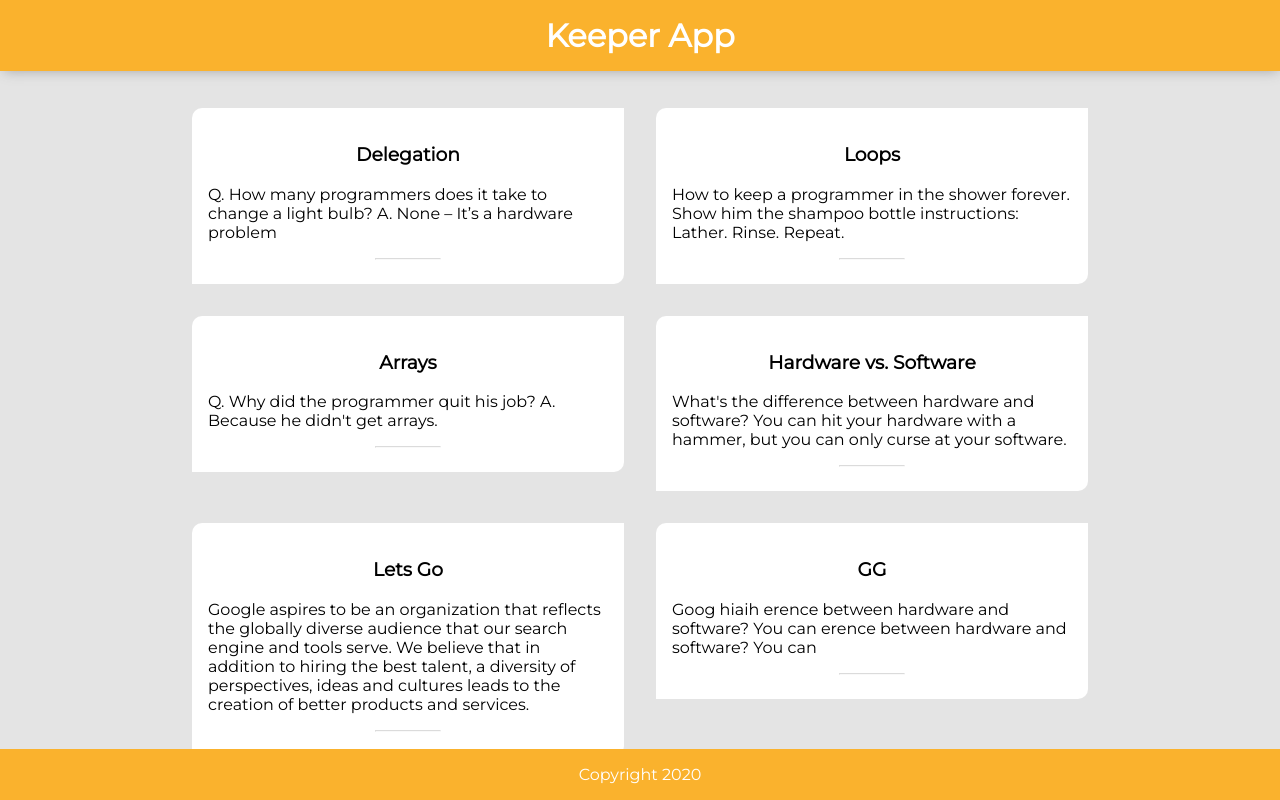
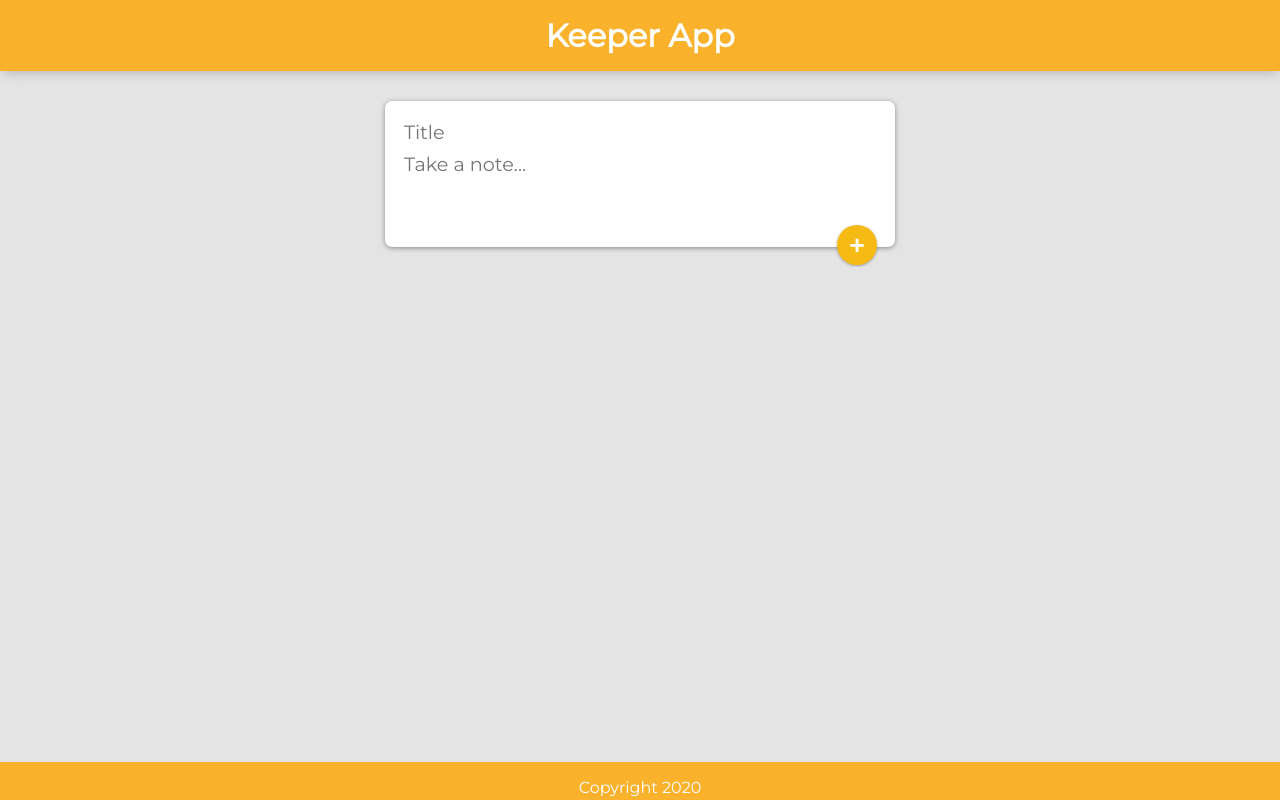
Before and after one commit to antirex/React_keeperApp, a React (Create React App) app: page / in a window 1280 px wide. Built offline with nearby package versions, Linux system fonts and the light colour scheme.

Commit message:
add notes func

```diff
--- a/public/styles.css
+++ b/public/styles.css
@@ -1,17 +1,16 @@
-html{
+html {
   margin: 0;
   padding: 0;
   overflow-x: hidden;
 }
-body{
-    font-family: 'Montserrat', sans-serif;
+body {
+  font-family: "Montserrat", sans-serif;
   margin: 0;
-    min-height:100%;
+  min-height: 100%;
   overflow-x: hidden;
   background-color: rgb(228, 228, 228);
-
 }
-.heading{
+.heading {
   -webkit-box-shadow: 1px 3px 12px -3px #a5a5a5;
   box-shadow: 1px 3px 12px -3px #a5a5a5;
   padding: 1rem;
@@ -21,40 +20,90 @@ body{
   background-color: rgb(250, 178, 45);
 }
 
-.property{
+.property {
   display: flex;
   width: 100%;
   flex-wrap: wrap;
   justify-content: center;
 }
-.notes{
+.notes {
   display: inline-block;
   margin: 1rem;
 }
-.notes-body{
+.notes-body {
   border-radius: 10px 0 10px 0;
   background-color: white;
   max-width: 25rem;
+  min-width: 18rem;
   padding: 1rem;
 }
-.notes-body h3{
+.notes-body h3 {
   text-align: center;
 }
-.hr-line{
+.hr-line {
   max-width: 4rem;
   opacity: 0.35;
 }
-.footer{
-    left:0;
-    right: 0;
+
+form {
+  position: relative;
+  width: 480px;
+  margin: 30px auto 20px auto;
+  background: #fff;
+  padding: 15px;
+  border-radius: 7px;
+  box-shadow: 0 1px 5px rgb(138, 137, 137);
+}
+form input,
+form textarea {
   width: 100%;
-    margin-right: auto;
-    margin-left: auto;
+  border: none;
+  padding: 4px;
+  outline: none;
+  font-size: 1.2em;
+  font-family: inherit;
+  resize: none;
+}
+.center{
+    text-align: right;
+}
+form button {
+  position: absolute;
+  right: 18px;
+  bottom: -18px;
+  font-size: 20pt;
+  font-weight: bold;
+  background: #f5ba13;
+  color: #fff;
+  border: none;
+  border-radius: 50%;
+  width: 40px;
+  height: 40px;
+  box-shadow: 0 1px 3px rgba(0, 0, 0, 0.3);
+  cursor: pointer;
+  outline: none;
+}
+.delete {
+  letter-spacing: 3px;
+  width: 35%;
+  color: #ffffff;
+  background-color: #f5ba13;
+  border: none;
+  font-size: 10pt;
+  font-weight: bold;
+  padding: 0.5rem 0.1rem;
+  border-radius: 100px;
+  cursor: pointer;
+  outline: none;
+}
+.footer {
+  width: 100%;
+  height: 2.4rem;
   color: rgb(255, 255, 255);
   background-color: rgb(250, 178, 45);
   position: fixed;
   bottom: 0;
 }
-.footer p{
+.footer p {
   text-align: center;
 }
--- a/src/components/App.jsx
+++ b/src/components/App.jsx
@@ -1,18 +1,18 @@
 import React from "react";
 import Footer from "./Footer";
 import Header from "./Header";
-import Note from "./Note";
-import notes from "../notesFull";
+import CreateArea from "./CreateArea";
 
 function App() {
   return (
     <div>
       <Header />
-      <div className = "property">
+      <CreateArea />
+      {/* <div className = "property">
         {notes.map(function (note) {
             return <Note key={note.key} head={note.title} desc={note.content} />;
         })}
-      </div>
+      </div> */}
       <Footer />
     </div>
   );
--- /dev/null
+++ b/src/components/CreateArea.jsx
@@ -0,0 +1,56 @@
+import React, { useState } from "react";
+import Note from "./Note";
+
+function CreateArea() {
+  const [list, setList] = useState([]);
+  const [input, setInput] = useState({
+    title: "",
+    content: "",
+  });
+
+  function handleChange(event) {
+    const { value, name } = event.target;
+    setInput((prevItem) => {
+      return {
+        ...prevItem,
+        [name]: value,
+      };
+    });
+  }
+
+  function handleClick() {
+    setList((prevItem) => {
+      return [input, ...prevItem];
+    });
+  }
+  function handleSubmit(event) {
+    event.preventDefault();
+  }
+  return (
+    <div>
+      <form onSubmit={handleSubmit}>
+        <input
+          name="title"
+          placeholder="Title"
+          onChange={handleChange}
+          value={input.heading}
+        />
+        <textarea
+          name="content"
+          placeholder="Take a note..."
+          rows="3"
+          onChange={handleChange}
+          value={input.desc}
+        />
+        <button onClick={handleClick}>+</button>
+      </form>
+      <div>
+        {list.map((list, index) => {
+          return <Note title={list.title} content={list.content} key={index} />;
+        })}
+      </div>
+    </div>
+  );
+}
+
+export default CreateArea;
--- a/src/components/Note.jsx
+++ b/src/components/Note.jsx
@@ -4,9 +4,12 @@ function Note(props) {
   return (
     <div className="notes">
       <div className="notes-body">
-        <h3>{props.head}</h3>
-        <p>{props.desc}</p>
+        <h3>{props.title}</h3>
+        <p>{props.content}</p>
         <hr className="hr-line" />
+        <div className="center">
+          <button className="delete">DELETE</button>
+        </div>
       </div>
     </div>
   );
--- a/src/notesFull.js
+++ b/src/notesFull.js
@@ -1,39 +1,15 @@
-const notes = [
-  {
-    key: 1,
-    title: "Delegation",
-    content:
-      "Q. How many programmers does it take to change a light bulb? A. None – It’s a hardware problem",
-  },
-  {
-    key: 2,
-    title: "Loops",
-    content:
-      "How to keep a programmer in the shower forever. Show him the shampoo bottle instructions: Lather. Rinse. Repeat.",
-  },
-  {
-    key: 3,
-    title: "Arrays",
-    content:
-      "Q. Why did the programmer quit his job? A. Because he didn't get arrays.",
-  },
-  {
-    key: 4,
-    title: "Hardware vs. Software",
-    content:
-      "What's the difference between hardware and software? You can hit your hardware with a hammer, but you can only curse at your software.",
-  },
-  {
-    key: 5,
-    title: "Lets Go",
-    content:
-      "Google aspires to be an organization that reflects the globally diverse audience that our search engine and tools serve. We believe that in addition to hiring the best talent, a diversity of perspectives, ideas and cultures leads to the creation of better products and services.",
-  },
-  {
-    key: 6,
-    title: "GG",
-    content:
-      "Goog hiaih erence between hardware and software? You can  erence between hardware and software? You can ",
-  },
-];
-export default notes;
+// const notes = [
+//   {
+//     key: 1,
+//     title: "Delegation",
+//     content:
+//       "Q. How many programmers does it take to change a light bulb? A. None – It’s a hardware problem",
+//   },
+//   {
+//     key: 2,
+//     title: "Loops",
+//     content:
+//       "How to keep a programmer in the shower forever. Show him the shampoo bottle instructions: Lather. Rinse. Repeat.",
+//   },
+// ];
+// export default notes;
```
Lines whose indentation alone changed are shown as unchanged.
